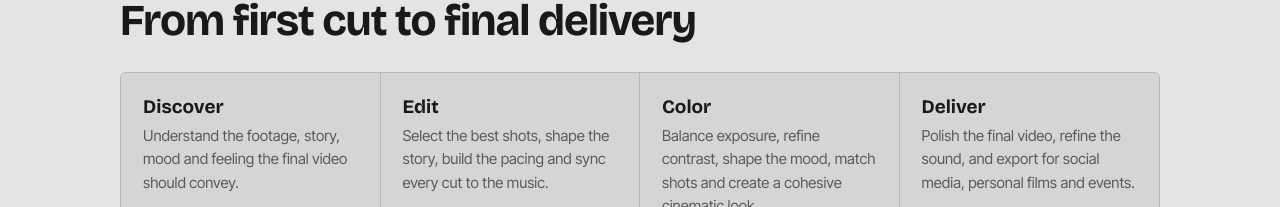
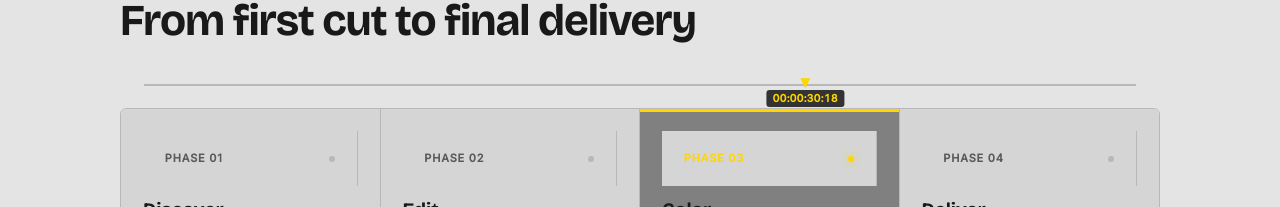
Before and after one commit to jisnu-glitch/vid-portfolio, a Next.js app: page / in a window 1280 px wide. Shown: the part 2593-2800 px from the top of the page. Built offline with nearby package versions, Linux system fonts and the light colour scheme.

Commit message:
Feature 2: Add Traveling Playhead timeline animation to Services section

```diff
--- a/app/globals.css
+++ b/app/globals.css
@@ -570,6 +570,105 @@ dd{font-weight:500}
 }
 /* ═══════════════════════════════════════════════════════ */
 
+/* ══ Services Timeline & Traveling Playhead ═════════════════ */
+.services-timeline{
+  position:relative;
+  margin-top:24px;
+}
+.st-ruler-bar{
+  position:relative;
+  height:24px;
+  margin-bottom:12px;
+  padding:0 24px;
+}
+.st-ruler-track{
+  position:relative;
+  height:2px;
+  background:var(--line);
+  top:12px;
+}
+.st-playhead{
+  position:absolute;
+  top:-6px;
+  left:var(--active-pct, 0%);
+  transform:translateX(-50%);
+  display:flex;
+  flex-direction:column;
+  align-items:center;
+  transition:left .6s cubic-bezier(.22,1,.36,1);
+  pointer-events:none;
+}
+.st-playhead-marker{
+  width:10px;
+  height:10px;
+  background:#FFD600;
+  clip-path:polygon(0 0, 100% 0, 50% 100%);
+  box-shadow:0 0 8px rgba(255,214,0,.8);
+}
+.st-playhead-tc{
+  font:700 10.5px var(--body);
+  font-variant-numeric:tabular-nums;
+  color:#FFD600;
+  background:rgba(20,20,20,.85);
+  padding:2px 6px;
+  border-radius:3px;
+  margin-top:2px;
+  white-space:nowrap;
+  letter-spacing:.05em;
+}
+.st-step{
+  position:relative;
+  cursor:pointer;
+  transition:background .35s ease,box-shadow .35s ease,border-color .35s ease;
+  outline:none;
+}
+.st-step::before{
+  content:"";
+  position:absolute;top:0;left:0;right:0;height:3px;
+  background:#FFD600;
+  transform:scaleX(0);
+  transform-origin:left;
+  transition:transform .35s cubic-bezier(.22,1,.36,1);
+}
+.st-step--active{
+  background:color-mix(in srgb,var(--card) 60%,#000) !important;
+}
+:root[data-theme="dark"] .st-step--active{
+  background:#262626 !important;
+}
+.st-step--active::before{
+  transform:scaleX(1);
+}
+.st-step-header{
+  display:flex;justify-content:space-between;align-items:center;
+  margin-bottom:12px;
+}
+.st-step-num{
+  font:700 11px/1 var(--body);
+  letter-spacing:.12em;
+  text-transform:uppercase;
+  color:var(--mute);
+  transition:color .25s ease;
+}
+.st-step--active .st-step-num{
+  color:#FFD600;
+}
+.st-step-dot{
+  width:6px;height:6px;border-radius:50%;
+  background:var(--line);
+  transition:background .25s ease,box-shadow .25s ease;
+}
+.st-step--active .st-step-dot{
+  background:#FFD600;
+  box-shadow:0 0 8px rgba(255,214,0,.8);
+}
+.st-step h3{
+  transition:color .25s ease;
+}
+.st-step--active h3{
+  color:var(--ink);
+}
+
 .pipeline{display:grid;grid-template-columns:repeat(4,1fr);border:1px solid var(--line);border-radius:6px;overflow:hidden}
 .pipeline div{padding:22px;border-right:1px solid var(--line);background:var(--card)}
 .pipeline div:last-child{border-right:0}
--- a/app/page.js
+++ b/app/page.js
@@ -3,6 +3,7 @@ import HeroTitle from "../components/HeroTitle";
 import SiteHeader from "../components/SiteHeader";
 import LazyProjectGrid from "../components/LazyProjectGrid";
 import Experience from "../components/Experience";
+import ServicesTimeline from "../components/ServicesTimeline";
 import { site, hero, projects, experience, pipeline, about, testimonial, links } from "../data/content";
 
 export default function Home() {
@@ -27,11 +28,7 @@ export default function Home() {
 
           <section id="services">
             <h2>From first cut to final delivery</h2>
-            <div className="pipeline">
-              {pipeline.map((s) => (
-                <div key={s.title}><h3>{s.title}</h3><p>{s.text}</p></div>
-              ))}
-            </div>
+            <ServicesTimeline pipeline={pipeline} />
           </section>
 
           <section id="about">
--- /dev/null
+++ b/components/ServicesTimeline.js
@@ -0,0 +1,70 @@
+"use client";
+import { useState, useEffect } from "react";
+
+export default function ServicesTimeline({ pipeline }) {
+  const [activeStep, setActiveStep] = useState(0);
+  const [isHovered, setIsHovered] = useState(false);
+
+  // Auto-advancing editing playhead
+  useEffect(() => {
+    if (isHovered) return;
+    const interval = setInterval(() => {
+      setActiveStep((prev) => (prev + 1) % pipeline.length);
+    }, 2800);
+    return () => clearInterval(interval);
+  }, [isHovered, pipeline.length]);
+
+  const timecodes = ["00:00:00:00", "00:00:15:12", "00:00:30:18", "00:00:45:23"];
+
+  return (
+    <div
+      className="services-timeline"
+      onMouseEnter={() => setIsHovered(true)}
+      onMouseLeave={() => setIsHovered(false)}
+    >
+      {/* Top timeline ruler & playhead indicator */}
+      <div className="st-ruler-bar" aria-hidden="true">
+        <div className="st-ruler-track">
+          <div
+            className="st-playhead"
+            style={{ "--active-pct": `${(activeStep / (pipeline.length - 1)) * 100}%` }}
+          >
+            <div className="st-playhead-marker" />
+            <span className="st-playhead-tc">{timecodes[activeStep]}</span>
+          </div>
+        </div>
+      </div>
+
+      {/* 4 Pipeline Step Cards */}
+      <div className="pipeline st-pipeline">
+        {pipeline.map((s, idx) => {
+          const isActive = activeStep === idx;
+          return (
+            <div
+              key={s.title}
+              className={`st-step ${isActive ? "st-step--active" : ""}`}
+              onMouseEnter={() => {
+                setActiveStep(idx);
+                setIsHovered(true);
+              }}
+              onClick={() => setActiveStep(idx)}
+              role="button"
+              tabIndex={0}
+              aria-label={`Pipeline step ${idx + 1}: ${s.title}`}
+              onKeyDown={(e) => {
+                if (e.key === "Enter" || e.key === " ") setActiveStep(idx);
+              }}
+            >
+              <div className="st-step-header">
+                <span className="st-step-num">PHASE {String(idx + 1).padStart(2, "0")}</span>
+                <span className="st-step-dot" />
+              </div>
+              <h3>{s.title}</h3>
+              <p>{s.text}</p>
+            </div>
+          );
+        })}
+      </div>
+    </div>
+  );
+}
```
